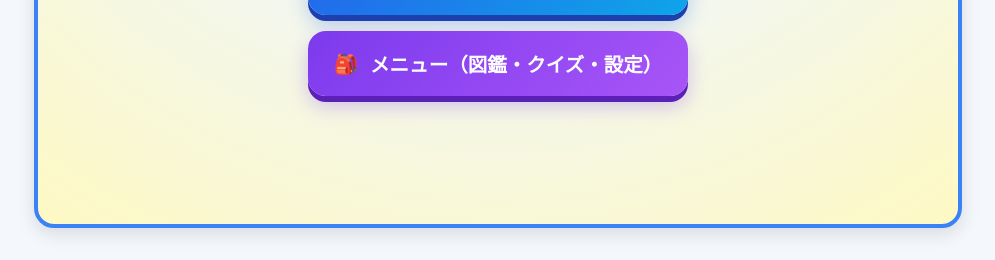
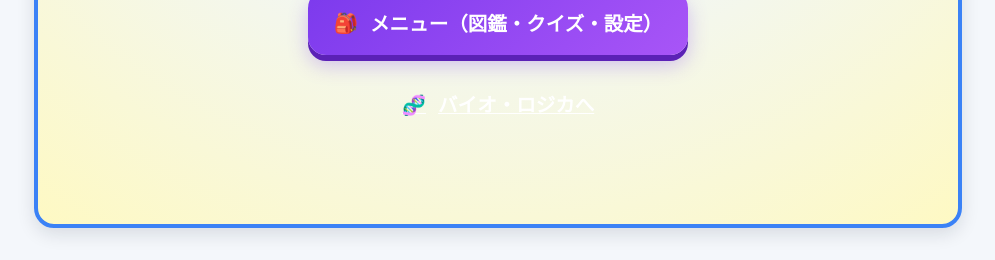
Before and after one commit to bio-labo/lab-logica, a plain HTML site: page index.html in a window 1280 px wide. Shown: the part 540-800 px from the top of the page, without its empty margins (142-1137 px from the left). Drawn offline with Linux system fonts and the light colour scheme.

Commit message:
Add files via upload

```diff
--- a/index.html
+++ b/index.html
@@ -48,6 +48,10 @@
           <span>🎒</span>
           <span>メニュー（図鑑・クイズ・設定）</span>
         </button>
+        <a href="https://bio-labo.github.io/biologica/" class="big-game-btn btn-biologica" id="btn-go-biologica">
+          <span>🧬</span>
+          <span>バイオ・ロジカへ</span>
+        </a>
       </div>
     </main>
 
```
